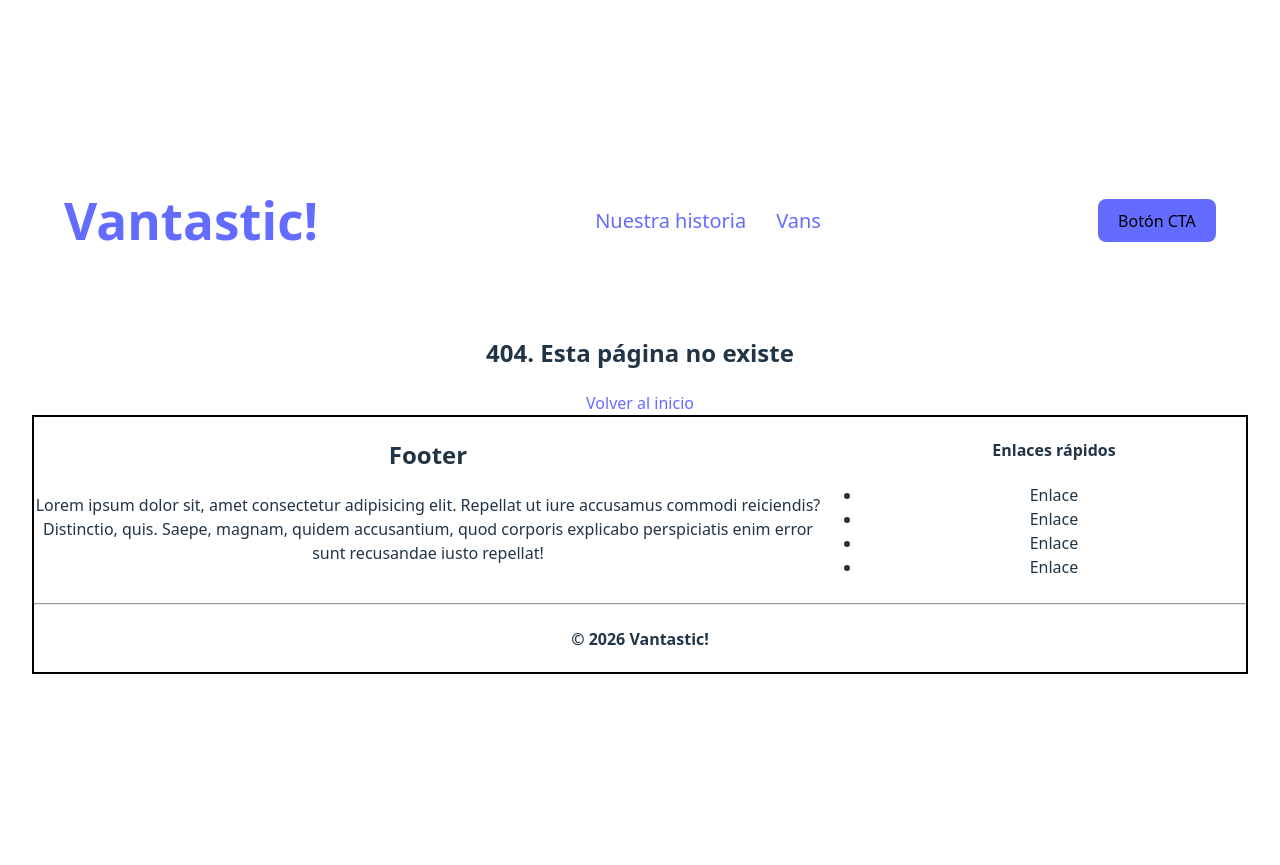
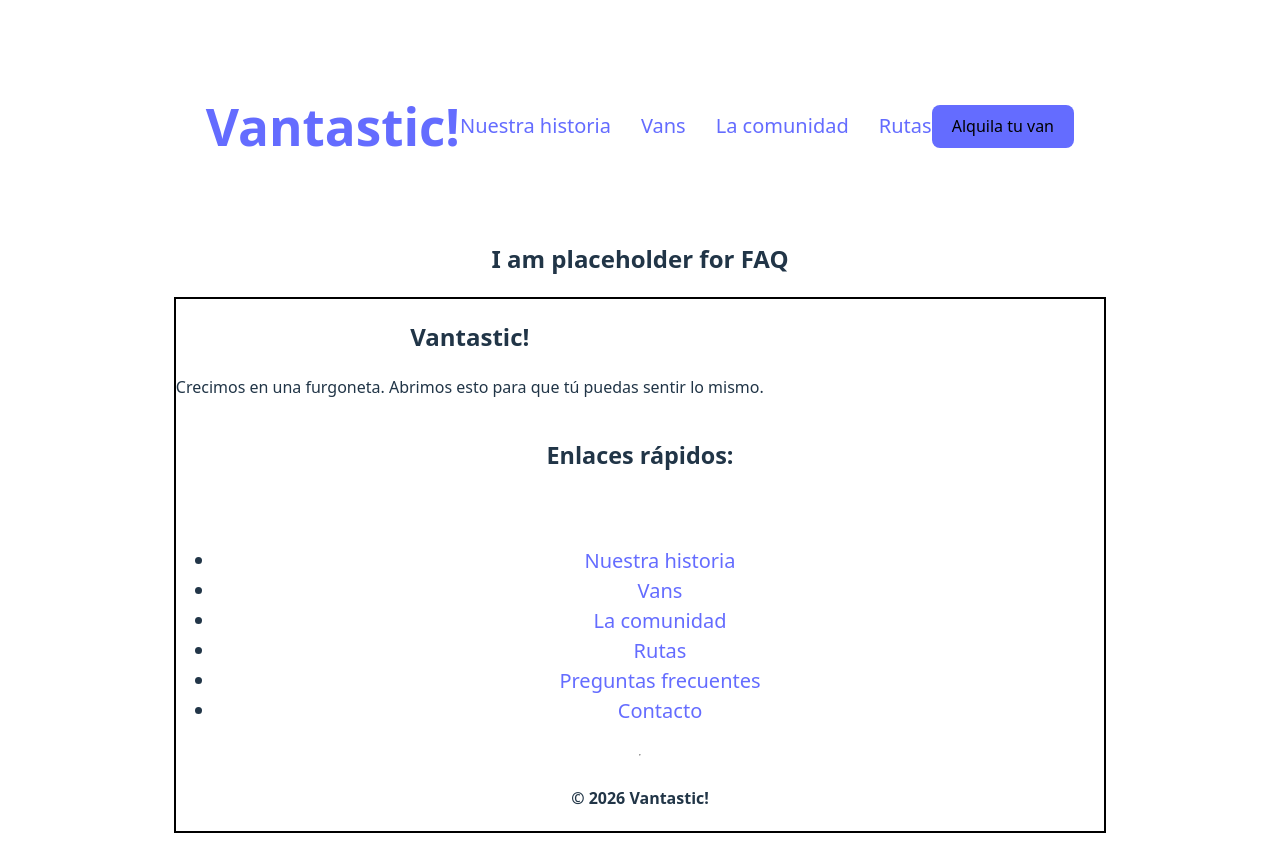
Before and after one commit to candytale55/vantastic, a React (Vite) app: page /faq in a window 1280 px wide. Before the commit the page ends 800 px from the top, so only its background shows below. Built offline with nearby package versions, Linux system fonts and the light colour scheme; what miragejs would draw is missing.

Commit message:
feat: PAGE REORGANIZATION - add Community, Routes, FAQ, and Contact pages with routing; update Header and Footer components with links

```diff
--- a/src/App.jsx
+++ b/src/App.jsx
@@ -7,6 +7,10 @@ import Home from './pages/Home.jsx'
 import NotFound from './pages/NotFound.jsx'
 import VanDetail from './pages/VanDetail.jsx'
 import Vans from './pages/Vans.jsx'
+import Community from './pages/Community.jsx'
+import RoutesPage from './pages/RoutesPage.jsx'
+import FAQ from './pages/FAQ.jsx'
+import Contact from './pages/Contact.jsx'
 
 import VanPictures from './pages/sections/VanPictures.jsx'
 import VanRatings from './pages/sections/VanRatings.jsx'
@@ -24,12 +28,16 @@ export default function App() {
         <Route path="home" element={<Home />} />
         <Route path="about" element={<About />} />
         <Route path="vans" element={<Vans />} />
+        <Route path="community" element={<Community />} />
+        <Route path="routes" element={<RoutesPage />} />
         <Route path="vans/:id" element={<VanDetail />}>
           <Route index element={<VanSpecs />} />
           <Route path="specs" element={<VanSpecs />} />
           <Route path="pictures" element={<VanPictures />} />
           <Route path="ratings" element={<VanRatings />} />
         </Route>
+        <Route path="faq" element={<FAQ />} />
+        <Route path="contact" element={<Contact />} />
         <Route path="/*" element={<NotFound />} />
       </Route>
     </Routes>
--- a/src/components/Footer.jsx
+++ b/src/components/Footer.jsx
@@ -1,26 +1,29 @@
-import React from 'react'
+import { Link } from 'react-router-dom'
 
 //TODO:Add dynamic date in JS.
 export default function Footer() {
   return (
-    <footer className="footer section">
-      <div className="inner-footer-container">
-        <div>
-          <div>
-            <h2>Footer</h2>
-            <p>Lorem ipsum dolor sit, amet consectetur adipisicing elit. Repellat ut iure accusamus commodi reiciendis? Distinctio, quis. Saepe, magnam, quidem accusantium, quod corporis explicabo perspiciatis enim error sunt recusandae iusto repellat!</p>
-          </div>
-        </div>
-        <div>
-          <ul>
-            <h4>Enlaces rápidos</h4>
-            <li>Enlace</li>
-            <li>Enlace</li>
-            <li>Enlace</li>
-            <li>Enlace</li>
-          </ul>
-        </div>
+    <footer className="footer section main-footer">
+
+      <div className="footer-content-container">
+        <section class="footer-about">
+          <h2>Vantastic!</h2>
+          <p>Crecimos en una furgoneta. Abrimos esto para que tú puedas sentir lo mismo.</p>
+        </section>
       </div>
+
+      <nav className="footer-nav">
+        <h3>Enlaces rápidos:</h3>
+        <ul>
+          <li><Link to="/about">Nuestra historia</Link></li>
+          <li><Link to="/vans">Vans</Link></li>
+          <li><Link to="/community">La comunidad</Link></li>
+          <li><Link to="/routes">Rutas</Link></li>
+          <li><Link to="/faq">Preguntas frecuentes</Link></li>
+          <li><Link to="/contact">Contacto</Link></li>
+        </ul>
+      </nav>
+
       <hr />
       <h4>&copy; 2026 Vantastic!</h4>
     </footer>
--- a/src/components/Header.jsx
+++ b/src/components/Header.jsx
@@ -3,21 +3,21 @@ import { NavLink } from 'react-router-dom'
 export default function Header() {
 
   return (
-    <header>
+    <header className="main-header">
 
-      <NavLink to="/"><h1>Vantastic!</h1></NavLink>
-      <nav>
-        <NavLink
-          to="about"
-        >Nuestra historia</NavLink>
+      <div className="brand-logo-container">
+        <NavLink to="/"><h1>Vantastic!</h1></NavLink>
+      </div>
 
-        <NavLink
-          to="vans"
-        >Vans</NavLink>
+      <nav className="primary-nav">
+        <NavLink to="about">Nuestra historia</NavLink>
+        <NavLink to="vans">Vans</NavLink>
+        <NavLink to="community">La comunidad</NavLink>
+        <NavLink to="routes">Rutas</NavLink>
       </nav>
 
       {/* // TODO: Este botón no hace nada */}
-      <button className="cta">Botón CTA</button>
+      <button className="cta-button">Alquila tu van</button>
       </header>
   )
 }
--- a/src/components/Layout.jsx
+++ b/src/components/Layout.jsx
@@ -7,7 +7,9 @@ export default function Layout() {
   return (
     <>
       <Header />
-      <Outlet />
+      <main>
+        <Outlet />
+      </main>
       <Footer />
     </>
   )
--- a/src/index.css
+++ b/src/index.css
@@ -95,7 +95,7 @@ a.pending {
 
 /* TODO: Temporal styles for .cta buttons */
 
-.cta {
+.cta-button {
   background-color: #646cff;
 }
 
@@ -138,13 +138,13 @@ fieldset {
 }
 
 
-.inner-footer-container{
+.footer-content-container {
   display: flex;
   flex-direction: row;
 }
 
-.inner-footer-container ul {
-  width: 30vw;
+.footer-content-container ul {
+  width: 40vw;
 }
 
 html {
@@ -154,3 +154,13 @@ html {
 .heart-fill {
   background-color: red;
 }
+
+.footer {
+  display: grid;
+}
+
+.footer-nav {
+  display: flex;
+  flex-direction: column;
+  width: 45;
+}
--- a/src/pages/Community.jsx
+++ b/src/pages/Community.jsx
@@ -2,6 +2,6 @@ import React from 'react'
 
 export default function Community() {
   return (
-      <div>I am placeholder for Community</div>
+      <h2>I am placeholder for Community</h2>
   )
 }
--- a/src/pages/FAQ.jsx
+++ b/src/pages/FAQ.jsx
@@ -2,6 +2,6 @@ import React from 'react'
 
 export default function FAQ() {
   return (
-    <h2>FAQ</h2>
+    <h2>I am placeholder for FAQ</h2>
   )
 }
```
